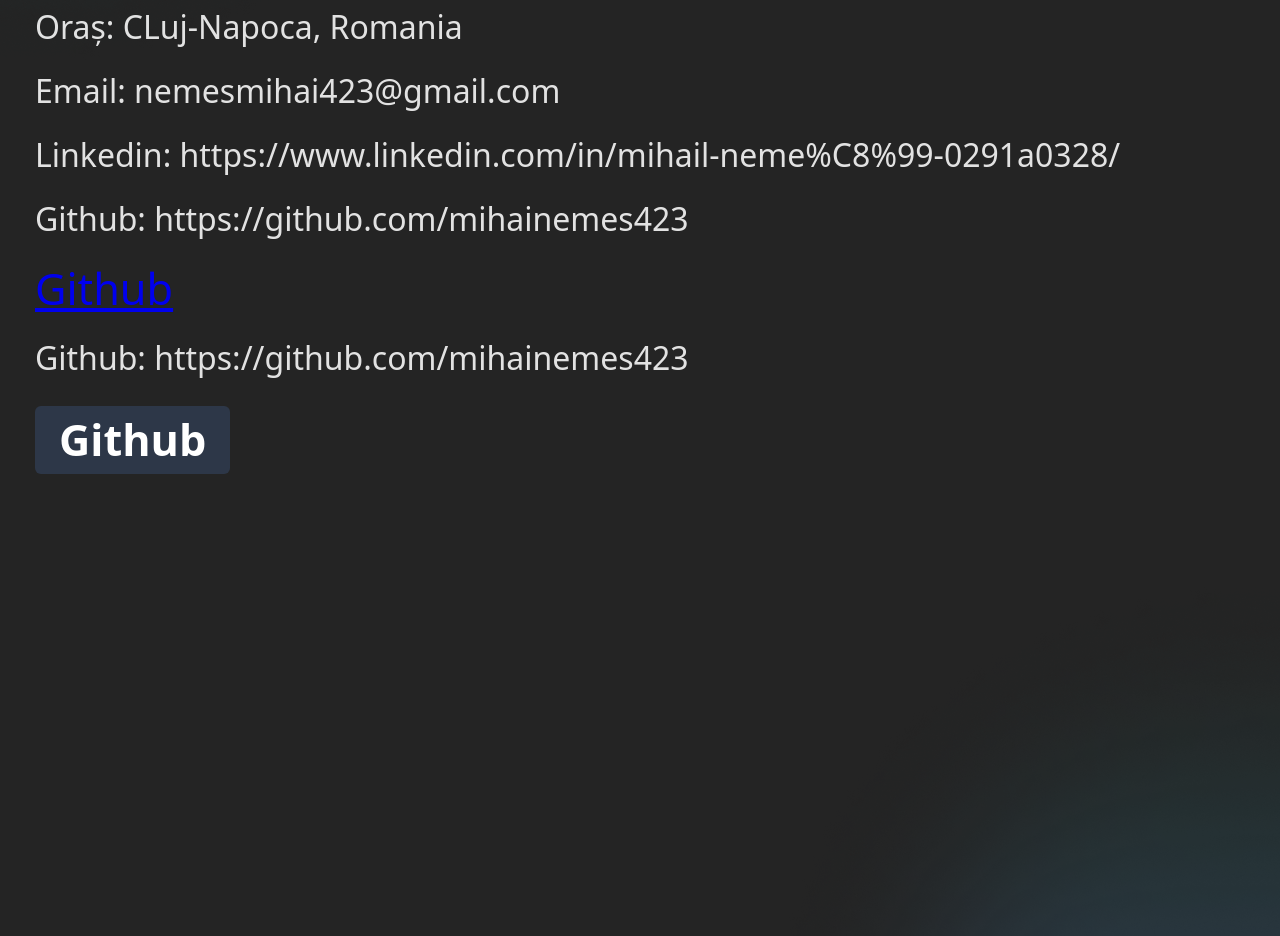
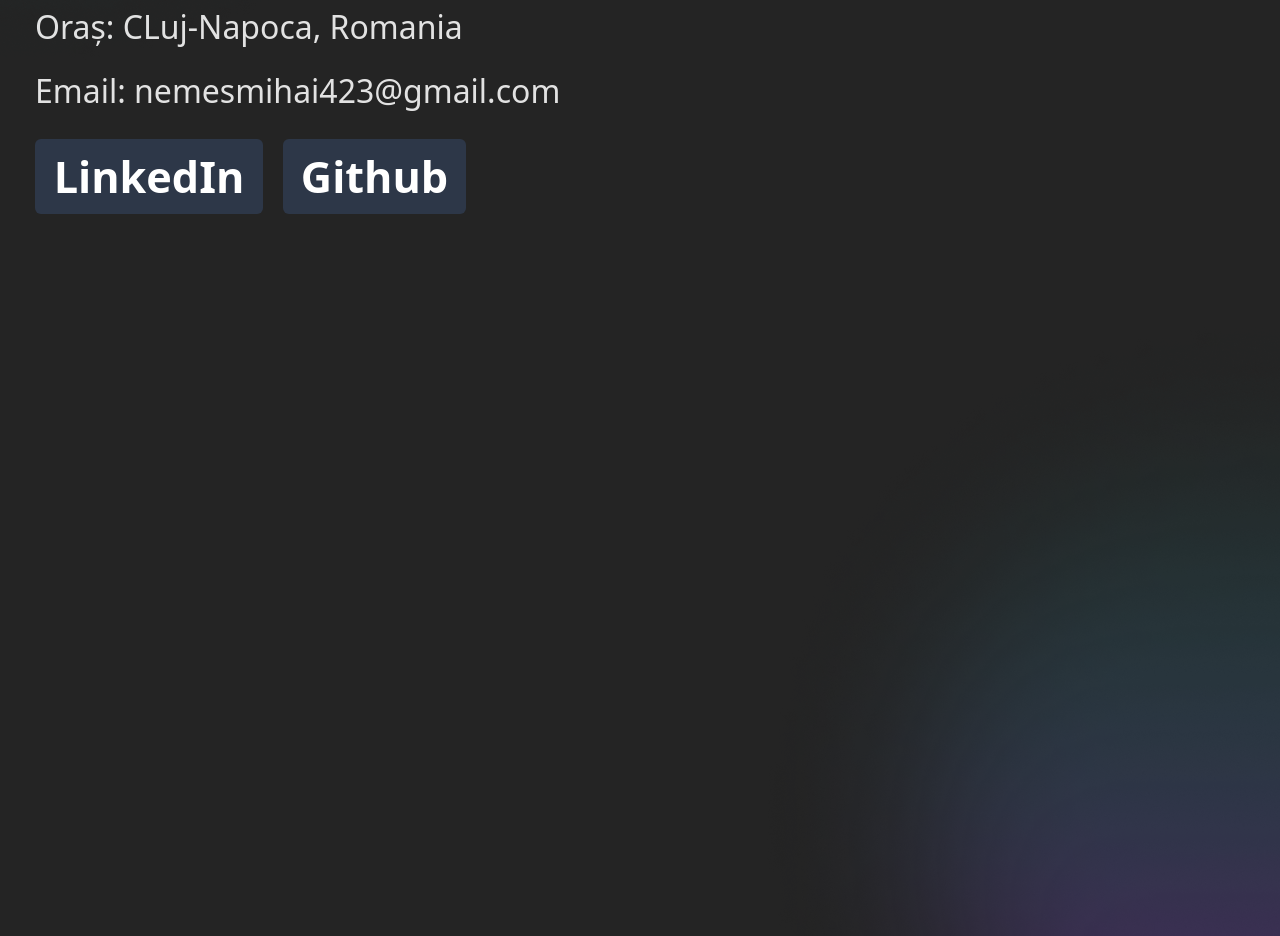
Before and after one commit to mihainemes423/CVsite, a React (Vite) app: page / in a window 1280 px wide. Shown: the part 1080-2016 px from the top of the page. Built offline with nearby package versions, Linux system fonts and the light colour scheme; a web font is replaced by a local one.

Commit message:
remade buttons

```diff
--- a/src/Body.css
+++ b/src/Body.css
@@ -34,20 +34,6 @@
     flex: 1;
   }
 
-  .github-button {
-    display: inline-block;
-    padding: 10px 20px;
-    background-color: #333; /* Culoare fundal (negru pentru GitHub) */
-    color: white; /* Culoare text */
-    text-decoration: none; /* Elimină sublinierea */
-    border-radius: 5px; /* Colțuri rotunjite */
-    font-weight: bold;
-    transition: background-color 0.3s; /* Animatie la hover */
-}
-
-.github-button:hover {
-    background-color: #555; /* Culoare la hover */
-}
 
   /* Pentru ecrane mici */
   @media (max-width: 768px) {
--- a/src/Body.jsx
+++ b/src/Body.jsx
@@ -19,15 +19,22 @@ export default function Body() {
             <p>Nume: Nemeș Mihail</p>
             <p>Oraș: CLuj-Napoca, Romania</p>
             <p>Email: nemesmihai423@gmail.com</p>
-            <p>Linkedin: https://www.linkedin.com/in/mihail-neme%C8%99-0291a0328/</p>
-            <p>Github: https://github.com/mihainemes423</p>
-            <a href="https://github.com/mihainemes423" target="_blank" class="github-button">Github</a>
-            <p>Github: https://github.com/mihainemes423</p>
-            <RedirectButton
-              url="https://github.com/mihainemes423"
-              text="Github"
-
-            />
+            <div style={{ display: "flex", gap: "20px" }}>
+              <RedirectButton
+                url="https://www.linkedin.com/in/mihail-neme%C8%99-0291a0328/"
+                text="LinkedIn"
+                width="180px"
+                height="45px"
+                fontSize="1em"
+              />
+              <RedirectButton
+                url="https://github.com/mihainemes423"
+                text="Github"
+                width="135px"
+                height="45px"
+                fontSize="1em"
+              />
+            </div>
           </div>
         </div>
       </div>
--- a/src/components/RedirectButton.jsx
+++ b/src/components/RedirectButton.jsx
@@ -1,9 +1,22 @@
 import React from "react";
 
-const RedirectButton = ({ url, text }) => {
+const RedirectButton = ({
+  url,
+  text,
+  width,       // <- Nou prop pentru lățime
+  height,      // <- Nou prop pentru înălțime
+  fontSize,    // <- Nou prop pentru dimensiunea textului
+  borderColor = "white", // 👈 Valoare implicită albă
+  borderWidth = "2px"
+  }) => {
   const buttonStyle = {
-    display: "inline-block",
-    padding: "12px 24px",
+    display: "inline-flex",
+    gap: "16px",
+    alignItems: "center",     // Centrare verticală a textului
+    justifyContent: "center",
+    gap: "8px",
+    //border: "1px dashed #ccc",
+    padding: "15px 24px",
     backgroundColor: "#2d3748",
     color: "white",
     textDecoration: "none",
@@ -11,10 +24,15 @@ const RedirectButton = ({ url, text }) => {
     fontWeight: "bold",
     transition: "background-color 0.3s ease",
     cursor: "pointer",
+    width: width || "auto",         // Utilizează prop-ul `width` sau valoarea implicită
+    height: height || "auto",       // Utilizează prop-ul `height` sau valoarea implicită
+    fontSize: fontSize || "16px",   // Utilizează prop-ul `fontSize` sau valoarea implicită
   };
 
   const hoverStyle = {
     backgroundColor: "#4a5568",
+    transform: "translateY(-1px)", // Efect subtil de ridicare
+    boxShadow: "0 4px 8px rgba(0,0,0,0.1)"
   };
 
   const [isHovered, setIsHovered] = React.useState(false);
```
